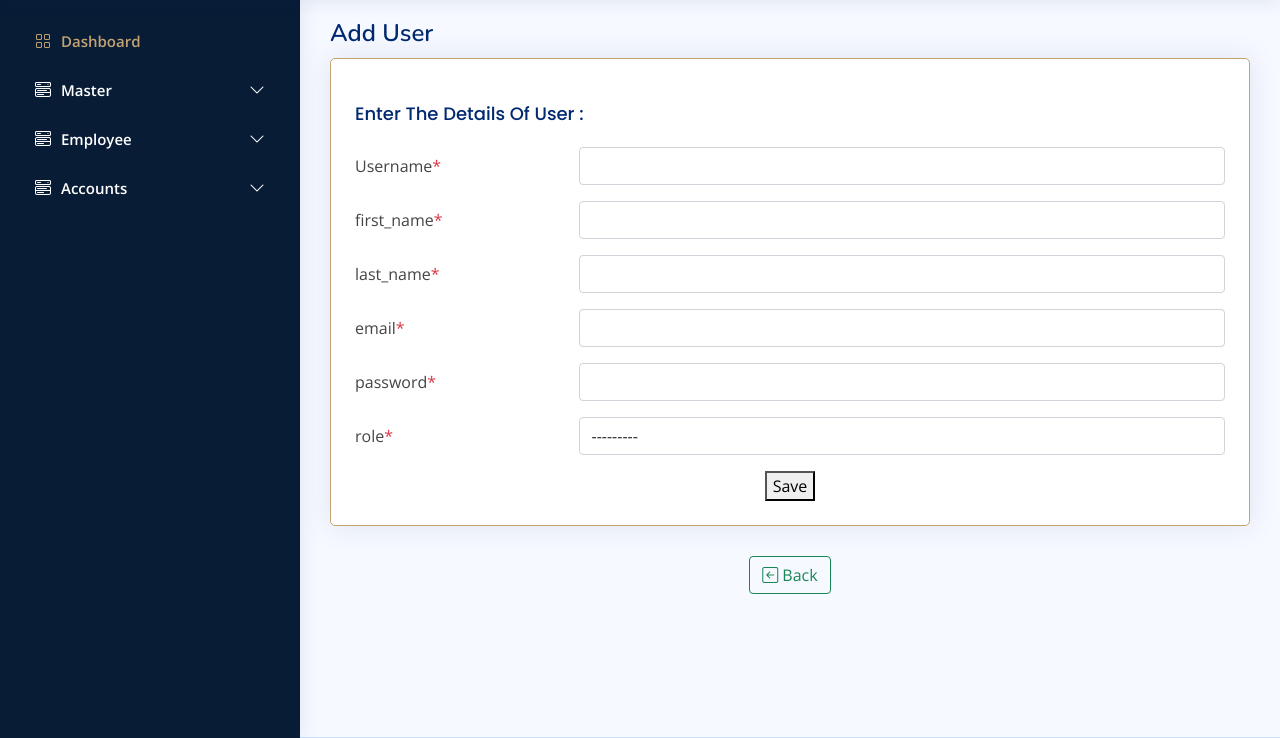
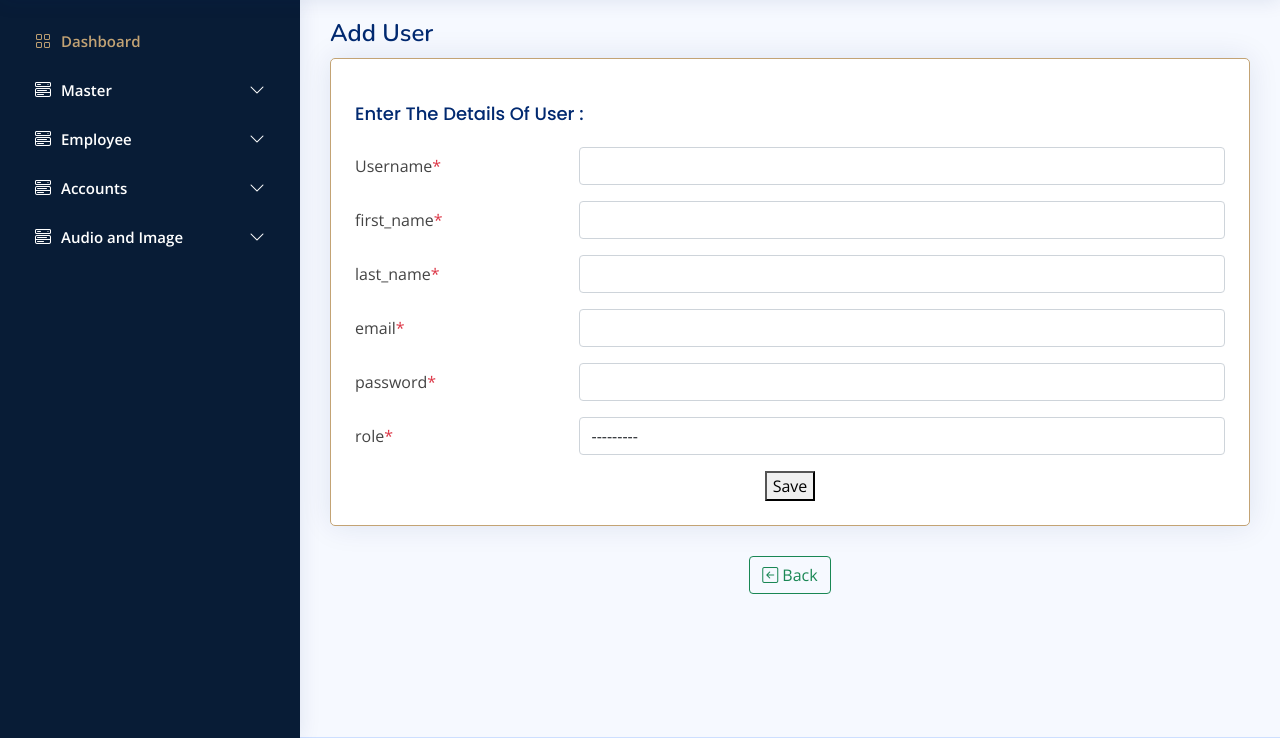
Before and after one commit to sreelekhams/project1, a Django app: page /user_add in a window 1280 px wide. Shown: the part 61-799 px from the top of the page. Run offline with Django 5.2, Linux system fonts and the light colour scheme; some libraries are stand-ins or nearby versions.

Commit message:
imagecapturing

```diff
--- a/master/forms.py
+++ b/master/forms.py
@@ -1,6 +1,7 @@
 from django import forms
 from .models import Department,Designation,Location,Employee,Skill,User
 from django.forms import modelformset_factory
+from master.models import *
 
 class DepartmentForm(forms.ModelForm):
     class Meta:
@@ -105,3 +106,28 @@ class User_Edit_Form(forms.ModelForm):
 
 class UploadFileForm(forms.Form):
     file = forms.FileField()
+
+
+class AudioForm(forms.ModelForm):
+    class Meta:
+        model = Audio
+        fields = ['audio_file']
+        widgets = {
+            'audio_file': forms.ClearableFileInput(attrs={
+                'class': 'form-control-file',
+                'accept': 'audio/*',
+                'id': 'audio-input',
+            }),
+        }
+
+class ImageForm(forms.ModelForm):
+    class Meta:
+        model = Image
+        fields = ['image_file']
+        widgets = {
+            'image_file': forms.ClearableFileInput(attrs={
+                'class': 'form-control-file',
+                'accept': 'image/*',
+                'id': 'image-input',
+            }),
+        }
--- a/master/models.py
+++ b/master/models.py
@@ -108,3 +108,11 @@ class Skill(models.Model):
 
     def __str__(self):
         return self.skill_name
+
+
+
+class Audio(models.Model):
+    audio_file = models.FileField(upload_to='audios/')
+
+class Image(models.Model):
+    image_file = models.ImageField(upload_to='images/')
--- a/master/views.py
+++ b/master/views.py
@@ -1340,3 +1340,27 @@ def send_pdf(request):
 
 
     return JsonResponse({'status': 'error', 'message': 'Invalid request'}, status=400)
+
+
+
+def record_audio(request):
+    if request.method == 'POST':
+        form = AudioForm(request.POST, request.FILES)
+        if form.is_valid():
+            form.save()
+            messages.success(request, 'Audio recorded Successfully.', 'alert-success')
+            return redirect('indexpage')
+    else:
+        form = AudioForm()
+    return render(request, 'master/record_audio.html', {'form': form})
+
+def capture_image(request):
+    if request.method == 'POST':
+        form = ImageForm(request.POST, request.FILES)
+        if form.is_valid():
+            form.save()
+            messages.success(request, 'Image Captured Successfully.', 'alert-success')
+            return redirect('indexpage')
+    else:
+        form = ImageForm()
+    return render(request, 'master/capture_image.html', {'form': form})
--- a/templates/index.html
+++ b/templates/index.html
@@ -248,6 +248,37 @@
 
           </ul>
         </li>
+
+        <li class="nav-item">
+          <a
+            class="nav-link collapsed"
+            data-bs-target="#master-nav"
+            data-bs-toggle="collapse"
+            href="#"
+          >
+            <i class="bi bi-menu-button-wide"></i> <span>Audio and Image</span
+            ><i class="bi bi-chevron-down ms-auto"></i>
+          </a>
+
+          <ul
+            id="master-nav"
+            class="nav-content collapse"
+            data-bs-parent="#sidebar-nav"
+          >
+
+            <li>
+              <a href="{% url 'record_audio' %}">
+                <i class="bi bi-circle"></i><span>Audio Recording</span>
+              </a>
+            </li>
+            <li>
+              <a href="{% url 'capture_image' %}">
+                <i class="bi bi-circle"></i><span>Image Capturing</span>
+              </a>
+            </li>
+
+          </ul>
+        </li>
         <!-- Masters nav-iems ends here-->
 
         <!-- User -->
```
Also changed, not shown: templates/master/capture_image.html (added, +60 -0 lines), templates/master/record_audio.html (added, +58 -0 lines).
